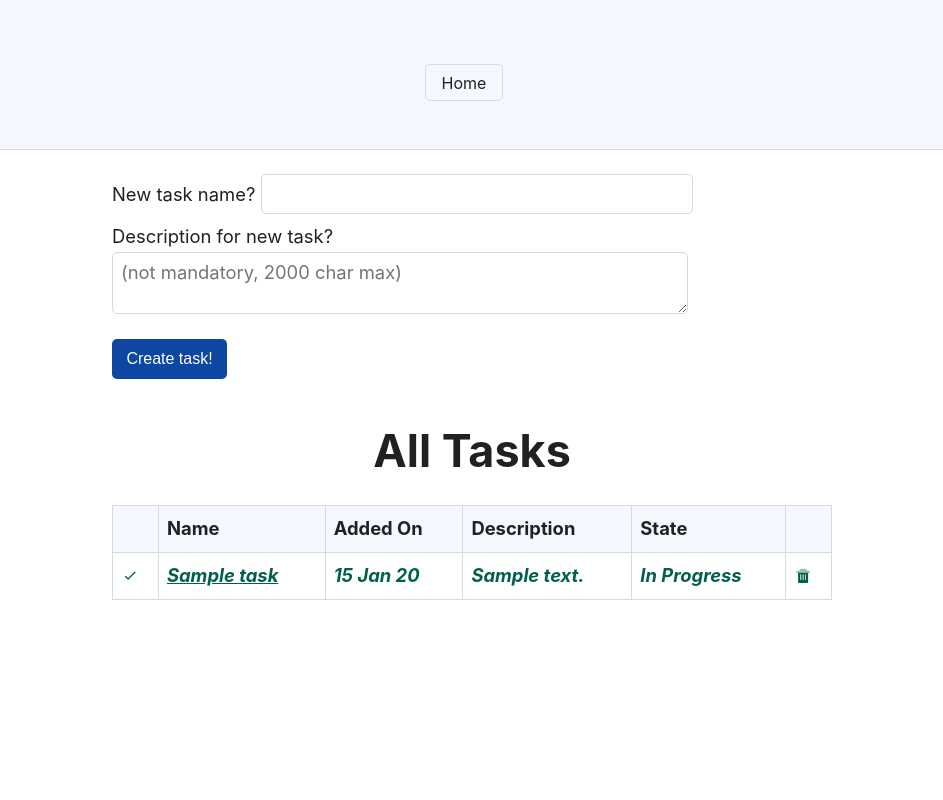
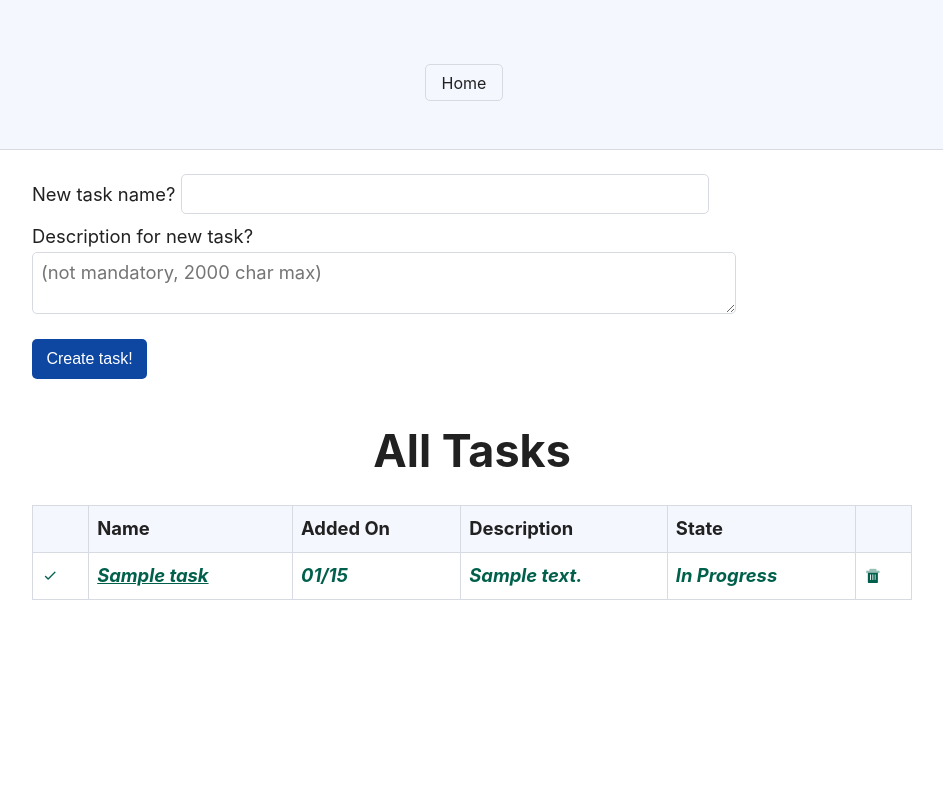
Before and after one commit to vim-is-life/pyordr, a Flask app: page / in a window 1280 px wide. Shown: the whole page, without its empty margins (168-1111 px from the left). Run offline with Flask 3, Linux system fonts and the light colour scheme; tables that the repository leaves empty hold one stand-in row (values such as "Sample post").

Commit message:
added class to hide col on mobile

```diff
--- a/pyordr/templates/layout.html
+++ b/pyordr/templates/layout.html
@@ -13,6 +13,21 @@
         <script type="text/javascript" src="{{ url_for('static', filename='htmx.min.js') }}"> </script>
 
         <style type="text/css">
+            @media screen and (max-width: 375px) {
+                :root {
+                    --base-fontsize: 0.86rem;
+                }
+            }
+            @media screen and (min-width: 400px) {
+                body {
+                    max-width: 55rem;
+                }
+            }
+            .hide-on-mobile{
+                @media screen and (max-width: 375px) {
+                    display: none;
+                }
+            }
             .flat-a-btn {
                 text-decoration: none;
             }
@@ -27,6 +42,10 @@
             }
             .task-complete {
                 text-decoration: line-through;
+            }
+            div#newTaskBtn {
+                display: flex;
+                justify-content: center;
             }
         </style>
 
--- a/pyordr/templates/partial_task-table.html
+++ b/pyordr/templates/partial_task-table.html
@@ -25,7 +25,7 @@
             <td>
                 <a href="{{ url_for('.task_detail', id=task.id) }}">{{ task.name }}</a>
             </td>
-            <td>{{ task.date_added.strftime('%d %b %y') }}</td>
+            <td class="hide-on-mobile">{{ task.date_added.strftime('%m/%d') }}</td>
             <td>{{ task.description }}</td>
             <td>{{ task.state }}</td>
             <td>
```
